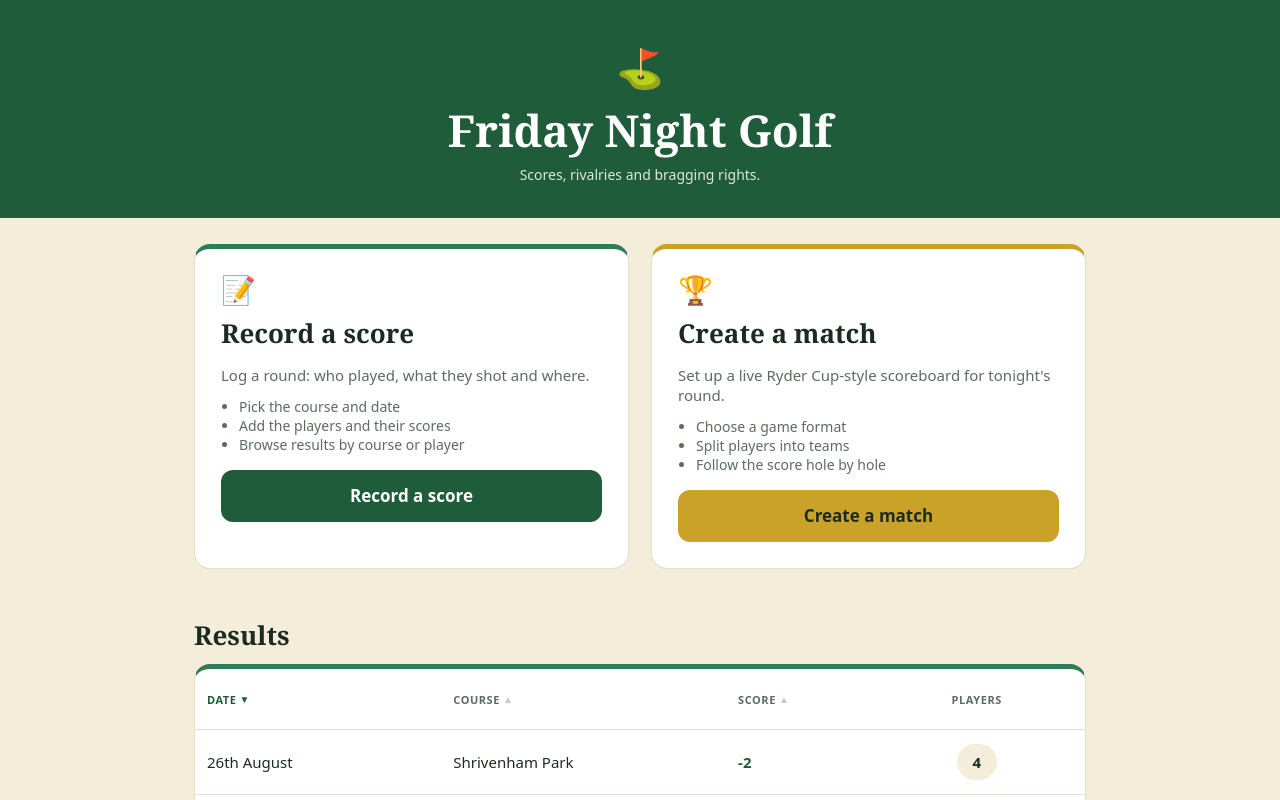
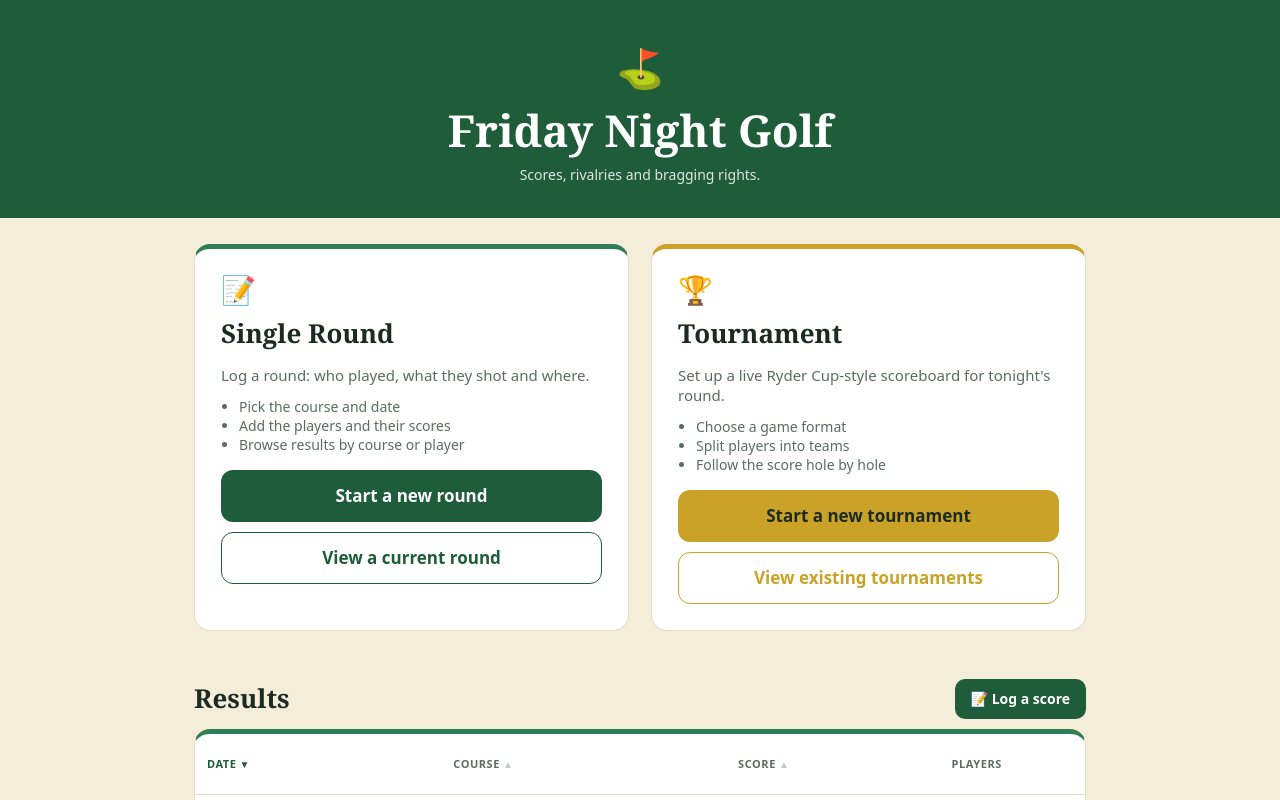
Before and after one commit to benwoolf18/FridayNightGolf, a Next.js app: page / in a window 1280 px wide. Shown: the top 800 px of the page. Built offline with nearby package versions, Linux system fonts and the light colour scheme.

Commit message:
Homepage: Single Round / Tournament cards, add Log a score CTA

```diff
--- a/app/globals.css
+++ b/app/globals.css
@@ -16,10 +16,15 @@ main{display:grid;gap:14px;grid-template-columns:1fr}
 h2{margin:0;font-size:22px}
 .card p{margin:0;color:var(--muted);font:15px system-ui,sans-serif}
 ul{margin:0;padding-left:18px;font:14px system-ui,sans-serif;color:var(--muted)}
-.card button{margin-top:4px;font:600 17px system-ui,sans-serif;min-height:52px;border:0;border-radius:12px;background:var(--green);color:#fff;cursor:pointer}
+.actions{margin-top:4px;display:flex;flex-direction:column;gap:10px}
+.card button{font:600 17px system-ui,sans-serif;min-height:52px;border:0;border-radius:12px;background:var(--green);color:#fff;cursor:pointer}
+.card button.secondary{background:transparent;color:var(--green);border:1.5px solid var(--green)}
 .match button{background:var(--gold);color:#1c2b22}
+.match button.secondary{background:transparent;color:var(--gold);border:1.5px solid var(--gold)}
 .results{padding-bottom:36px}
-.results h2{margin:22px 0 10px}
+.resultshead{margin:22px 0 10px;display:flex;align-items:center;justify-content:space-between;gap:10px;flex-wrap:wrap}
+.resultshead h2{margin:0}
+.logscore{font:600 14px system-ui,sans-serif;min-height:40px;padding:0 16px;border:0;border-radius:10px;background:var(--green);color:#fff;cursor:pointer;white-space:nowrap}
 .tablewrap{background:var(--card);border:1px solid var(--line);border-top:5px solid var(--green2);border-radius:16px}
 table{width:100%;border-collapse:collapse;font:14px system-ui,sans-serif;table-layout:fixed}
 th,td{text-align:left;padding:12px 8px;border-bottom:1px solid var(--line);vertical-align:middle}
--- a/app/page.js
+++ b/app/page.js
@@ -70,31 +70,40 @@ export default function Home() {
       <main>
         <section className="card">
           <div className="icon">📝</div>
-          <h2>Record a score</h2>
+          <h2>Single Round</h2>
           <p>Log a round: who played, what they shot and where.</p>
           <ul>
             <li>Pick the course and date</li>
             <li>Add the players and their scores</li>
             <li>Browse results by course or player</li>
           </ul>
-          <button type="button">Record a score</button>
+          <div className="actions">
+            <button type="button">Start a new round</button>
+            <button type="button" className="secondary">View a current round</button>
+          </div>
         </section>
 
         <section className="card match">
           <div className="icon">🏆</div>
-          <h2>Create a match</h2>
+          <h2>Tournament</h2>
           <p>Set up a live Ryder Cup-style scoreboard for tonight's round.</p>
           <ul>
             <li>Choose a game format</li>
             <li>Split players into teams</li>
             <li>Follow the score hole by hole</li>
           </ul>
-          <button type="button">Create a match</button>
+          <div className="actions">
+            <button type="button">Start a new tournament</button>
+            <button type="button" className="secondary">View existing tournaments</button>
+          </div>
         </section>
       </main>
 
       <section className="results">
-        <h2>Results</h2>
+        <div className="resultshead">
+          <h2>Results</h2>
+          <button type="button" className="logscore">📝 Log a score</button>
+        </div>
         <div className="tablewrap">
           <table>
             <colgroup><col className="d" /><col className="c" /><col className="s" /><col className="p" /></colgroup>
```
